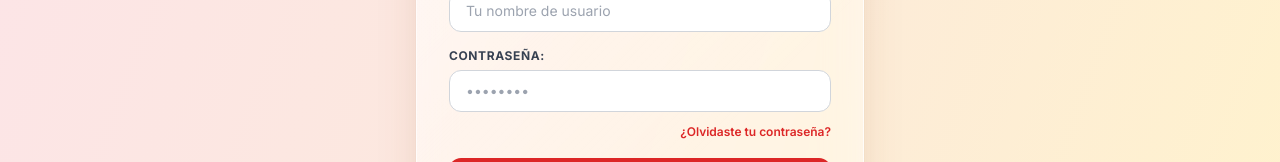
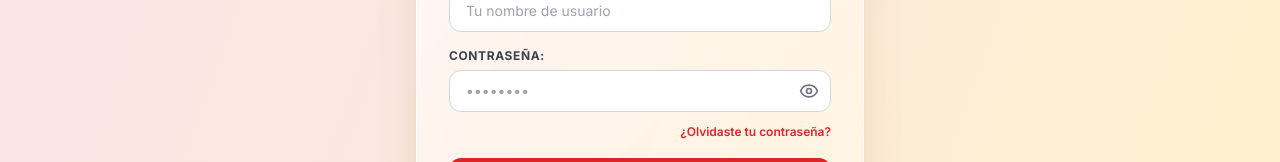
Before and after one commit to pabalvarezs/pokedex-app, a React (Vite) app in the folder frontend/: page /login in a window 1280 px wide. Shown: the part 330-492 px from the top of the page. Built offline with nearby package versions, Linux system fonts and the light colour scheme; no server answers.

Commit message:
feat(ui): añadir botón para mostrar u ocultar la contraseña
Usa los iconos Eye/EyeOff de lucide-react en el campo de contraseña del login, con estado local y controles accesibles (aria-label y aria-pressed).

```diff
--- a/frontend/src/pages/Login.tsx
+++ b/frontend/src/pages/Login.tsx
@@ -1,10 +1,12 @@
 import { useState } from "react";
 import { useNavigate, Link } from "react-router-dom";
+import { Eye, EyeOff } from "lucide-react";
 import { useAuth } from "../context/AuthContext";
 
 export default function Login() {
   const [username, setUsername] = useState("");
   const [password, setPassword] = useState("");
+  const [showPassword, setShowPassword] = useState(false);
   const [error, setError] = useState<string | null>(null);
   const [loading, setLoading] = useState(false);
   const { login, user } = useAuth();
@@ -102,13 +104,28 @@ export default function Login() {
             <label className="block text-xs font-bold text-gray-700 uppercase tracking-wider mb-1.5">
               Contraseña:
             </label>
-            <input
-              type="password"
-              value={password}
-              onChange={(e) => setPassword(e.target.value)}
-              placeholder="••••••••"
-              className="w-full border border-gray-300 rounded-xl px-4 py-2.5 text-sm focus:outline-none focus:ring-2 focus:ring-red-500 focus:border-red-500 bg-white"
-            />
+            <div className="relative">
+              <input
+                type={showPassword ? "text" : "password"}
+                value={password}
+                onChange={(e) => setPassword(e.target.value)}
+                placeholder="••••••••"
+                className="w-full border border-gray-300 rounded-xl px-4 py-2.5 pr-11 text-sm focus:outline-none focus:ring-2 focus:ring-red-500 focus:border-red-500 bg-white"
+              />
+              <button
+                type="button"
+                onClick={() => setShowPassword((visible) => !visible)}
+                aria-label={showPassword ? "Ocultar contraseña" : "Mostrar contraseña"}
+                aria-pressed={showPassword}
+                className="absolute inset-y-0 right-0 flex items-center pr-3 text-gray-500 hover:text-red-600 transition focus-visible:outline-none focus-visible:ring-2 focus-visible:ring-red-500 rounded-lg"
+              >
+                {showPassword ? (
+                  <EyeOff className="w-5 h-5" aria-hidden="true" />
+                ) : (
+                  <Eye className="w-5 h-5" aria-hidden="true" />
+                )}
+              </button>
+            </div>
             <div className="text-right mt-1.5">
               <Link
                 to="/recuperar"
```
